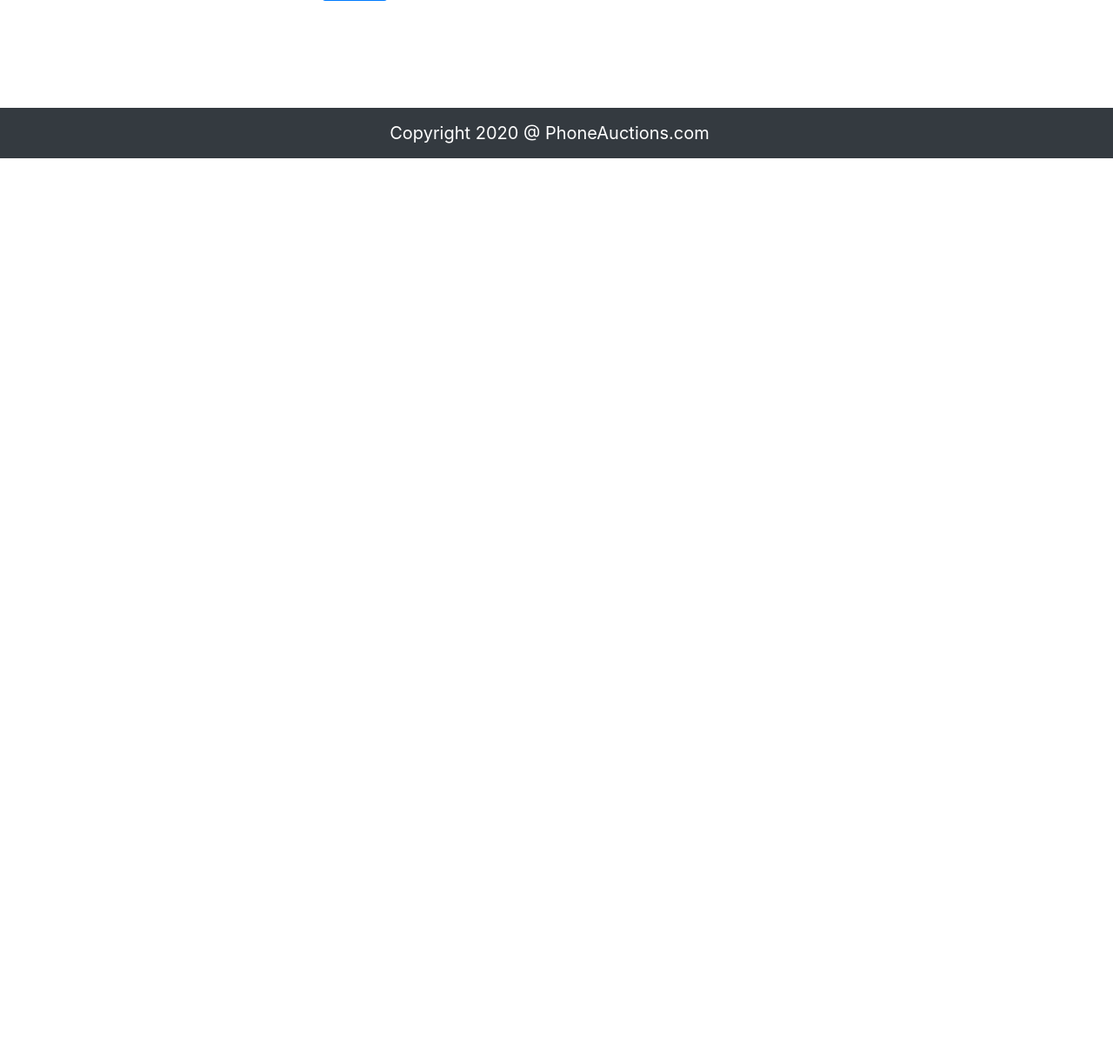
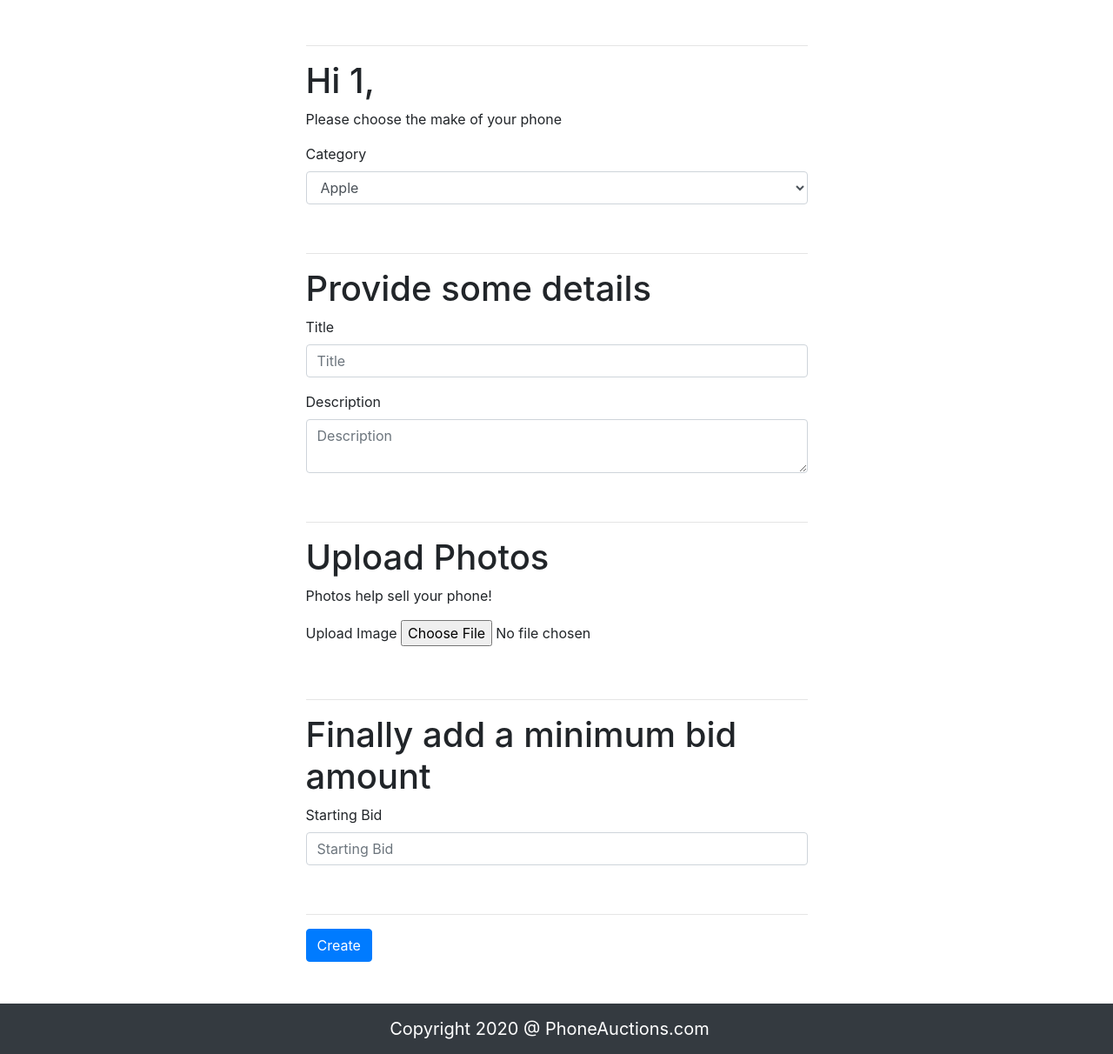
Before and after one commit to kerzox/AuctionWebsite, a Flask app: page /listings/create in a window 1280 px wide. Shown: the part 618-1830 px from the top of the page at 87% size. Before the commit the page ends 800 px from the top, so only its background shows below. Run offline with Flask 2, Linux system fonts and the light colour scheme; a user stored in the database is signed in; some libraries are stand-ins or nearby versions.

Commit message:
Redesign of create.html

```diff
--- a/auction/templates/listing/create.html
+++ b/auction/templates/listing/create.html
@@ -2,38 +2,63 @@
 
 {% import "bootstrap/wtf.html" as wtf %}
 {% block content %}
-  <div class="container">
+
+<header class="masthead overflow-hidden">
+  <div class="container h-100">
+      <div class="row h-100 align-items-center">
+          <div class="col-12 text-center">
+              <h1 class="font-weight-light">Create Your Own Listing</h1>
+              <button type="button" class="btn btn-secondary btn-lg"><a href="{{url_for('listing.create')}}" class="remove_link_colour">Create</a></button>
+          </div>
+      </div>
+  </div>
+</header>
+<div class="container-fluid p-5">
     <div class="row mt-5">
       <div class="col-md-3">
-
       </div>
       <div class="col-md">
+        <hr class="solid">
+        <h1>Hi {{session['email']}},</h1>
 
-        <h1>Create a Listing</h1>
-
+        <p>Please choose the make of your phone</p>
         <form action="" method="post" class="form" enctype="multipart/form-data" role="form">
           {{form.csrf_token()}}
+
+          {{ wtf.form_field(form.category, class='form-control',
+          placeholder='Category') }}
+          <br>
+
+          <hr class="solid">
+          <h1>Provide some details</h1>
 
           {{ wtf.form_field(form.title, class='form-control',
           placeholder='Title') }}
 
-          {{ wtf.form_field(form.category, class='form-control',
-          placeholder='Category') }}
-
           {{ wtf.form_field(form.description, class='form-control',
           placeholder='Description') }}
+          <br>
+
+          <hr class="solid">
+          <h1>Upload Photos</h1>
+          <p>Photos help sell your phone!</p>
 
           {{ wtf.form_field(form.image)}}
+          <br>
+
+          <hr class="solid">
+          <h1>Finally add a minimum bid amount</h1>
 
           {{ wtf.form_field(form.start_bid, class='form-control',
           placeholder='Starting Bid') }}
 
+          <br>
+          <hr class="solid">
           {{ form.submit(class="btn btn-primary")}}
           </form>
 
       </div>
       <div class="col-md-3">
-
       </div>
     </div>
   </div>
```
